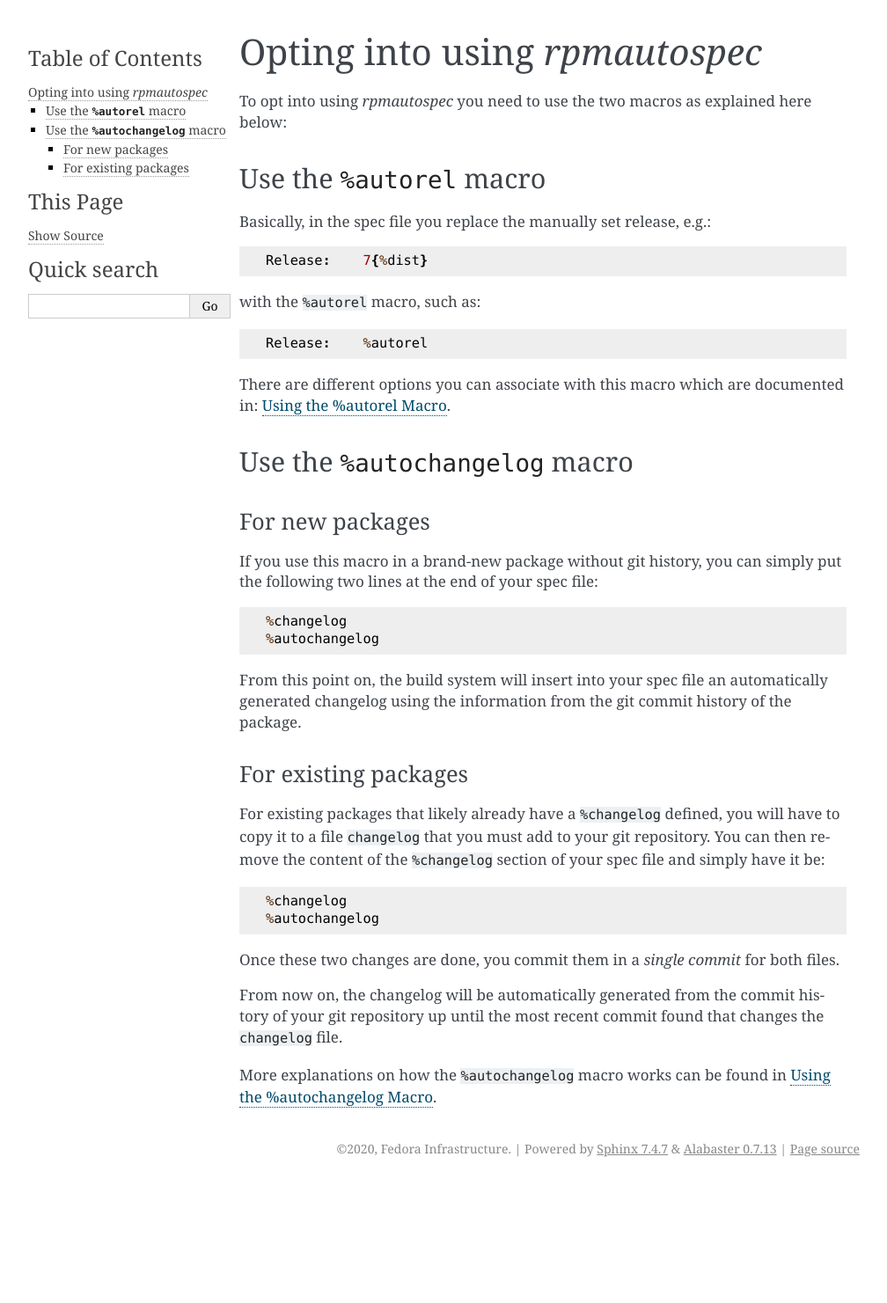
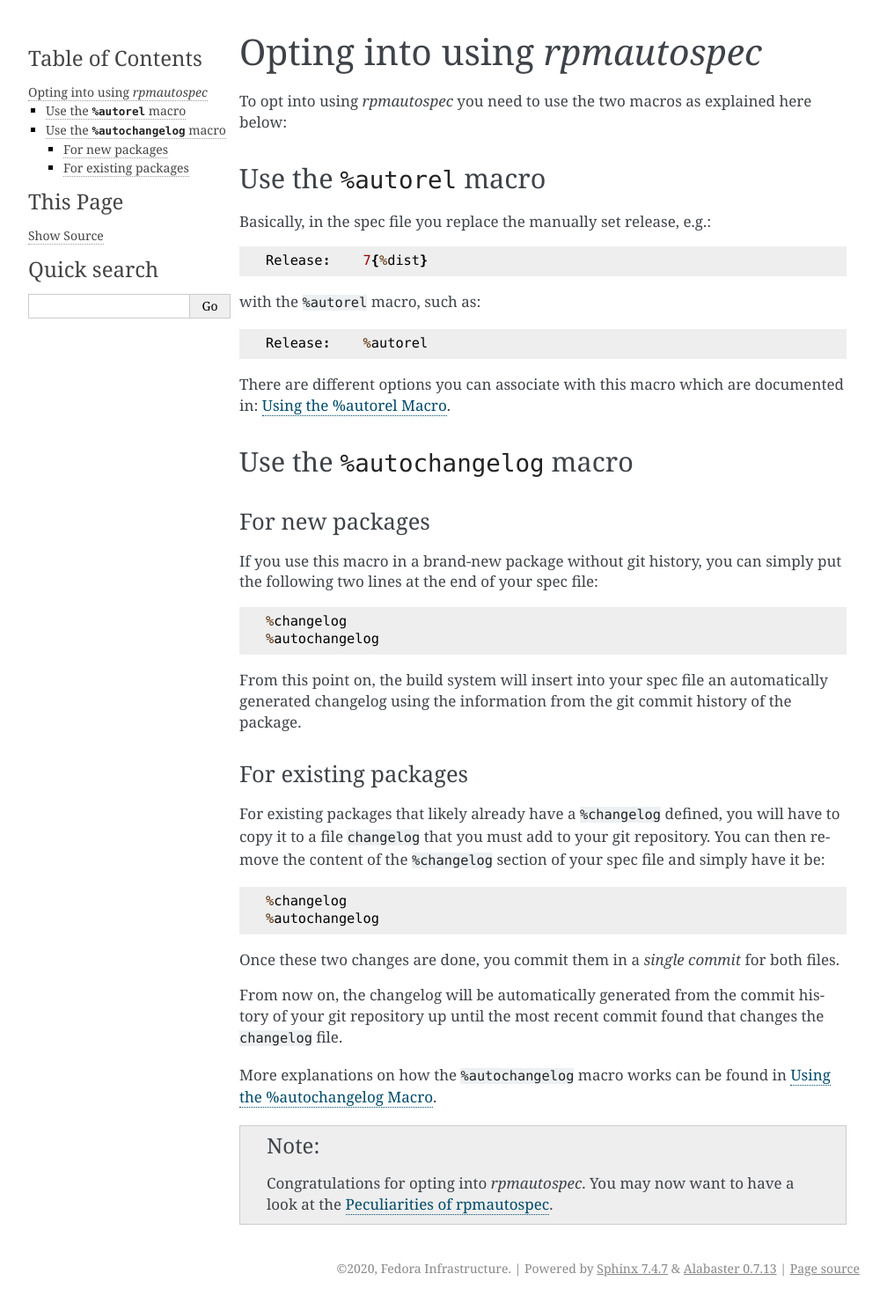
Before and after one commit to fedora-infra/rpmautospec, a Sphinx documentation site: the page built from doc/opting-in.rst, in a window 1280 px wide. Shown: the whole page at 88% size, without its empty margins (133-1141 px from the left). Built offline with Sphinx 7.4.7, drawn with Linux system fonts in a browser that asks for light colours; before the commit the page ends 1345 px from its top, so only the background shows below that.

Commit message:
Link from the opt-in page to the peculiarities one
Signed-off-by: Pierre-Yves Chibon <pingou@pingoured.fr>

```diff
--- a/doc/opting-in.rst
+++ b/doc/opting-in.rst
@@ -65,3 +65,8 @@ changes the ``changelog`` file.
 
 More explanations on how the ``%autochangelog`` macro works can be found
 in :ref:`using-autochangelog`.
+
+
+.. note::
+    Congratulations for opting into `rpmautospec`. You may now want to have a
+    look at the :ref:`peculiarities`.
--- a/doc/peculiarities.rst
+++ b/doc/peculiarities.rst
@@ -1,3 +1,5 @@
+.. _peculiarities:
+
 Peculiarities of `rpmautospec`
 ==============================
 
```
